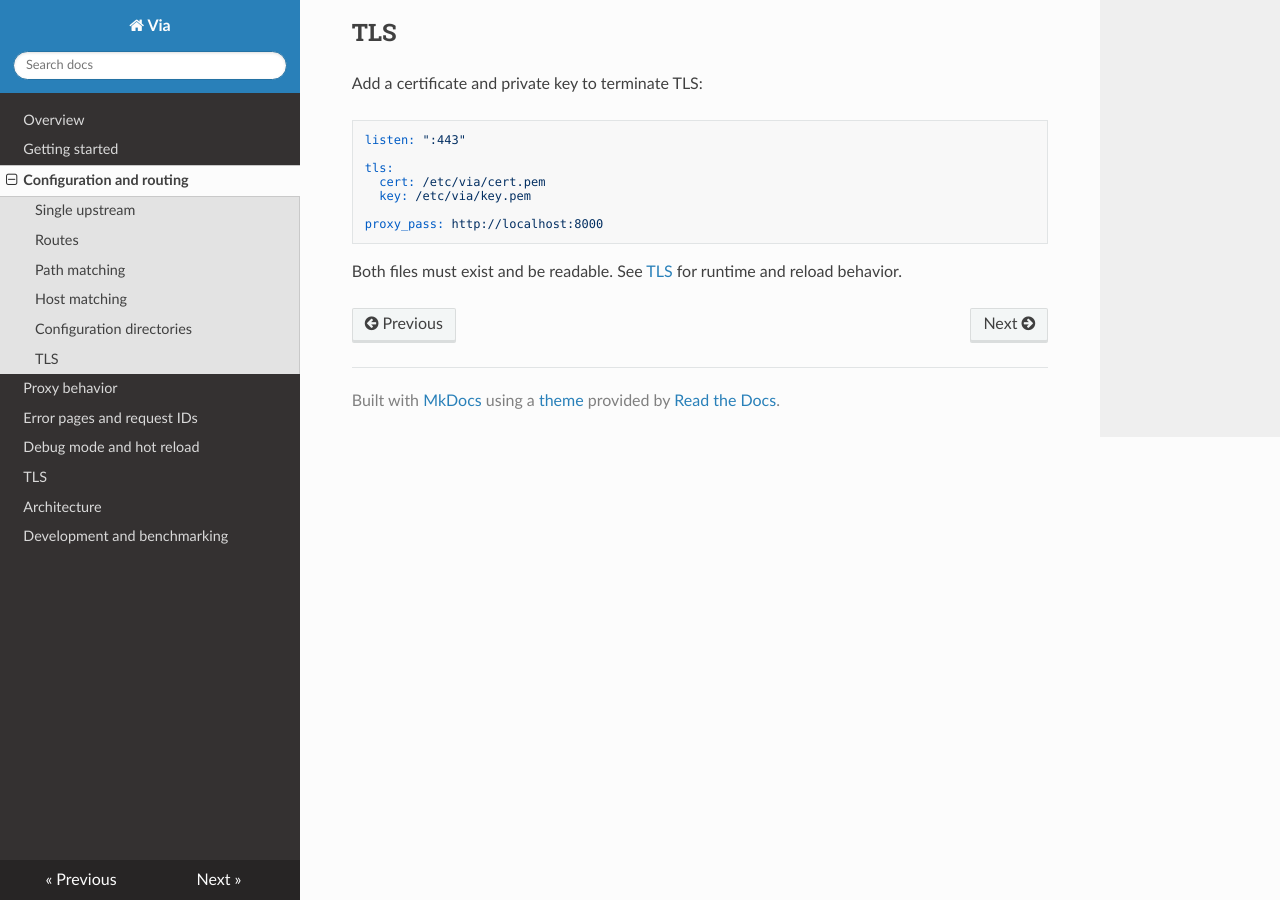
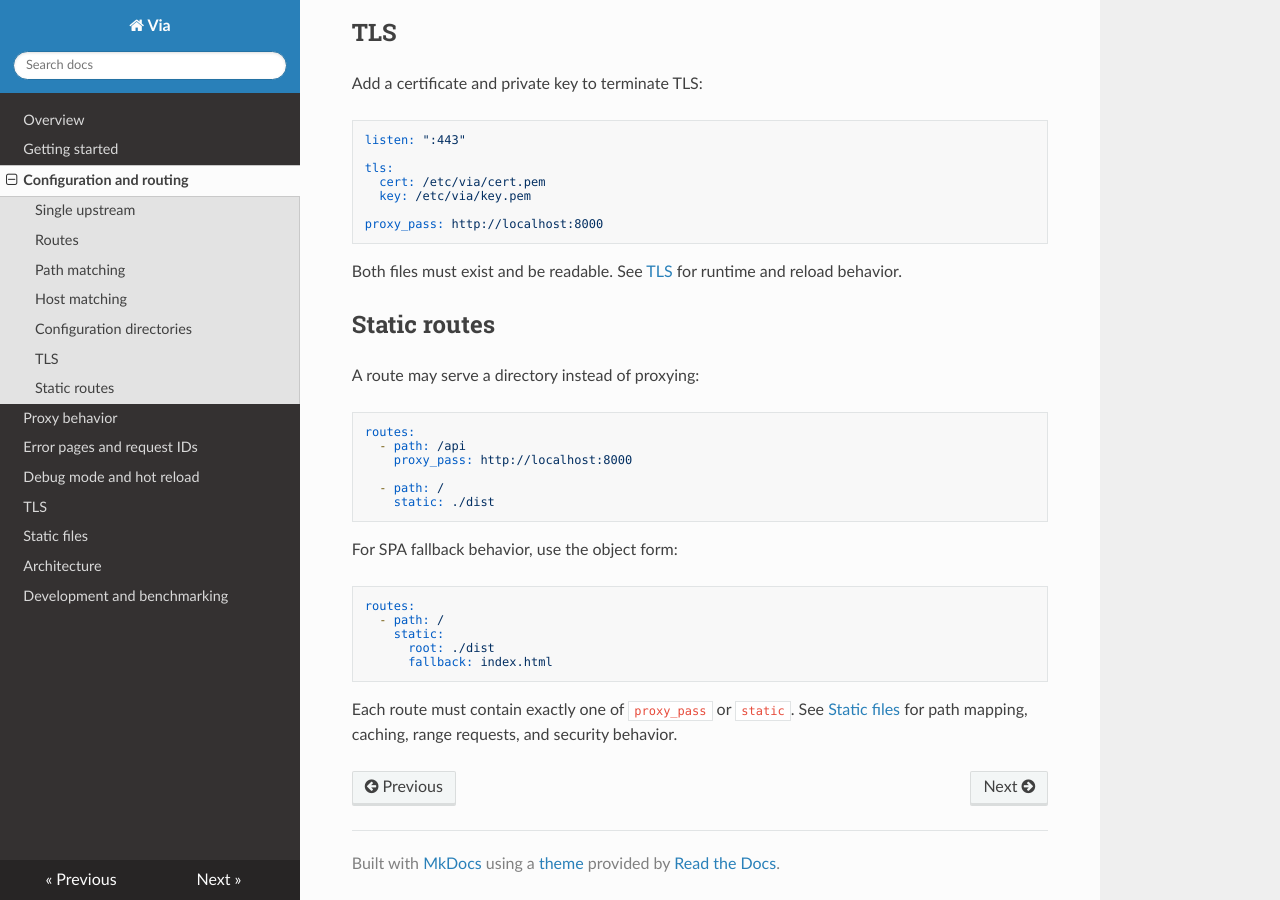
Before and after one commit to mkrdnk/via, an MkDocs documentation site: the page built from docs/configuration.md, in a window 1280 px wide and 900 px high, scrolled down 2292 px. Built offline with MkDocs 1.6.1, drawn with Linux system fonts in a browser that asks for light colours; nearby versions of some CDN libraries.

Commit message:
docs: document static file routes

````diff
--- a/docs/configuration.md
+++ b/docs/configuration.md
@@ -123,3 +123,30 @@ proxy_pass: http://localhost:8000
 
 Both files must exist and be readable. See [TLS](tls.md) for runtime and reload
 behavior.
+
+## Static routes
+
+A route may serve a directory instead of proxying:
+
+```yaml
+routes:
+  - path: /api
+    proxy_pass: http://localhost:8000
+
+  - path: /
+    static: ./dist
+```
+
+For SPA fallback behavior, use the object form:
+
+```yaml
+routes:
+  - path: /
+    static:
+      root: ./dist
+      fallback: index.html
+```
+
+Each route must contain exactly one of `proxy_pass` or `static`. See
+[Static files](static-files.md) for path mapping, caching, range requests, and
+security behavior.
--- a/mkdocs.yml
+++ b/mkdocs.yml
@@ -8,6 +8,7 @@ nav:
   - Error pages and request IDs: errors.md
   - Debug mode and hot reload: hot-reload.md
   - TLS: tls.md
+  - Static files: static-files.md
   - Architecture: architecture.md
   - Development and benchmarking: development.md
 
````
Also changed, not shown: README.md (+3 -2 lines), docs/architecture.md (+5 -0 lines), docs/index.md (+3 -2 lines), docs/static-files.md (added, +105 -0 lines).
